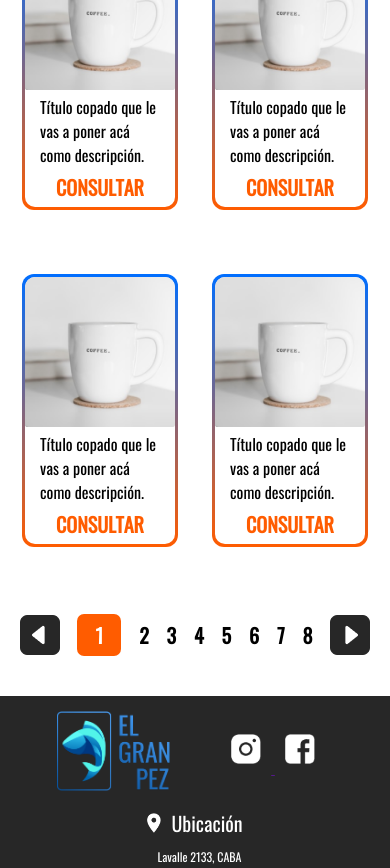
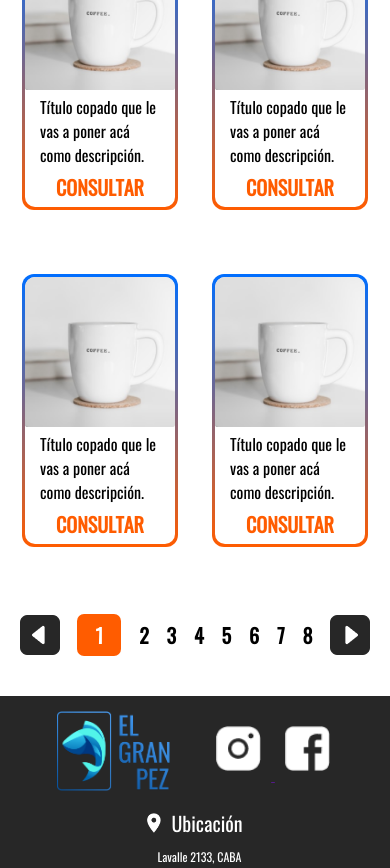
Before and after one commit to coderarg/elgranpez, a website: page index.html in a window 390 px wide. Shown: the part 2953-3821 px from the top of the page. Drawn offline with Linux system fonts and the light colour scheme.

Commit message:
Update rrss--icons size

```diff
--- a/sass/styles.scss
+++ b/sass/styles.scss
@@ -159,7 +159,7 @@ footer {
   }
 
   &__icono {
-    height: 30px;
+    height: 40px;
     margin-right: 10px;
   }
 
@@ -175,6 +175,7 @@ footer {
 
   &__rrss--icono {
     margin: 10px;
+    height: 45px;
   }
 
   &__creacion {
@@ -978,10 +979,6 @@ footer {
       font-size: 12px;
     }
 
-    &__rrss--icono {
-      width: 30px;
-    }
-
     &__creacion {
       font-size: 16px;
       margin: 15px auto;
```
Also changed, not shown: css/styles.css, 1 other file.
